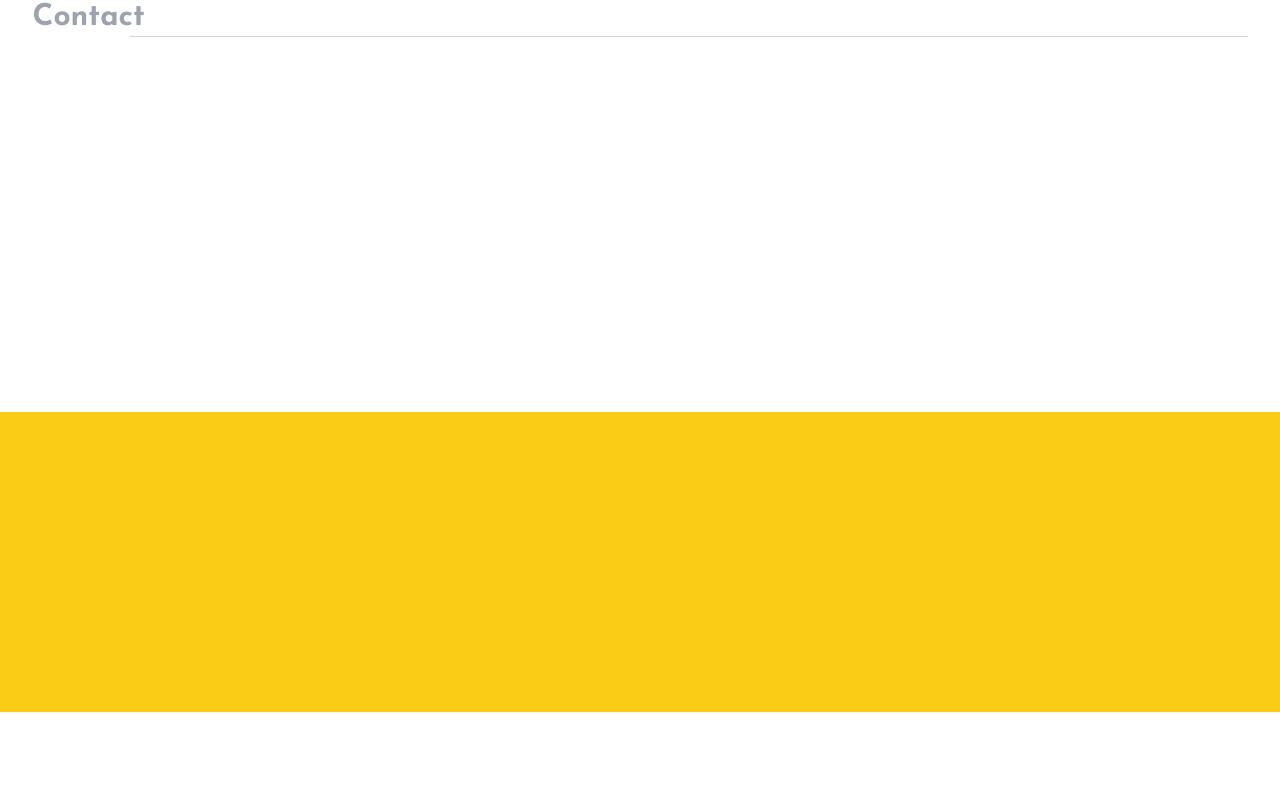
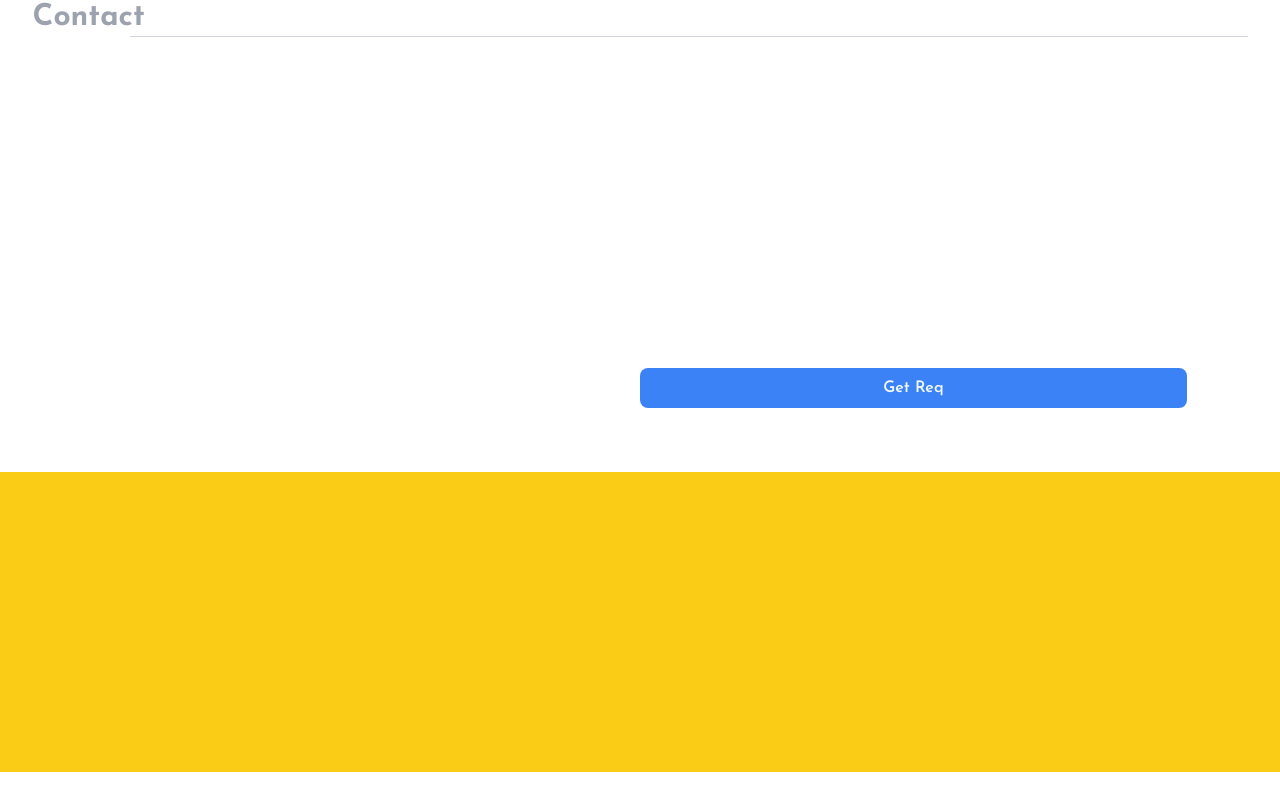
Before and after one commit to MalikMohsin5885/portfolio, a React (Vite) app: page / in a window 1280 px wide. Shown: the part 2565-3375 px from the top of the page. Before the commit the page ends 3337 px from the top, so only its background shows below. Built offline with nearby package versions, Linux system fonts and the light colour scheme.

Commit message:
get button added

```diff
--- a/src/components/contact/Contact.jsx
+++ b/src/components/contact/Contact.jsx
@@ -37,6 +37,22 @@ const Contact = () => {
     } catch (error) {
       console.error("Error:", error);
       alert("There was an error sending the message.");
+    }
+  };
+
+  const handleGetRequest = async () => {
+    try {
+      const response = await fetch("https://backend-lilac-chi.vercel.app/contact");
+      if (response.ok) {
+        const data = await response.json();
+        console.log("GET Response:", data);
+        alert("GET request was successful!");
+      } else {
+        alert("GET request failed.");
+      }
+    } catch (error) {
+      console.error("Error:", error);
+      alert("There was an error with the GET request.");
     }
   };
 
@@ -106,6 +122,12 @@ const Contact = () => {
               <RiSendPlaneFill />
             </button>
           </form>
+          <button
+            className="bg-blue-500 mt-5 w-full text-white font-semibold p-2 rounded-lg flex items-center justify-center space-x-1"
+            onClick={handleGetRequest}
+          >
+            <span>Get Req</span>
+          </button>
         </div>
       </div>
     </div>
```
